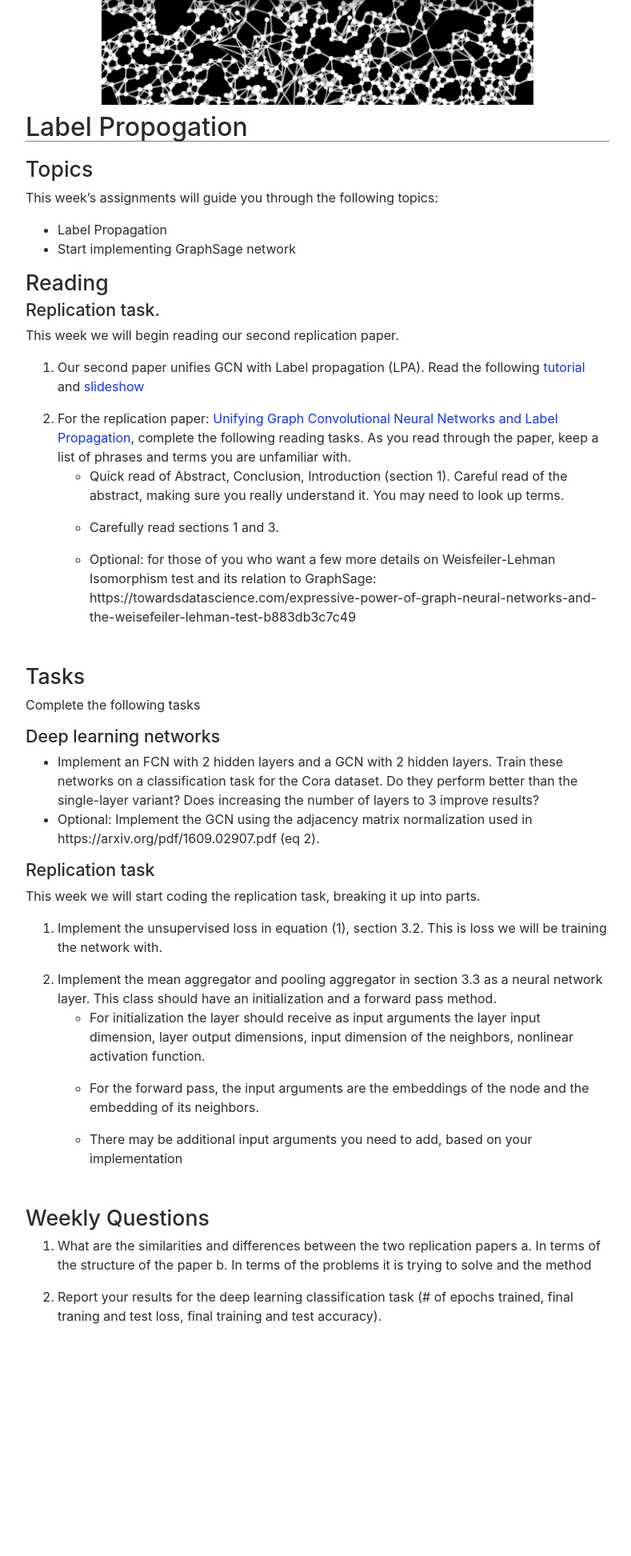
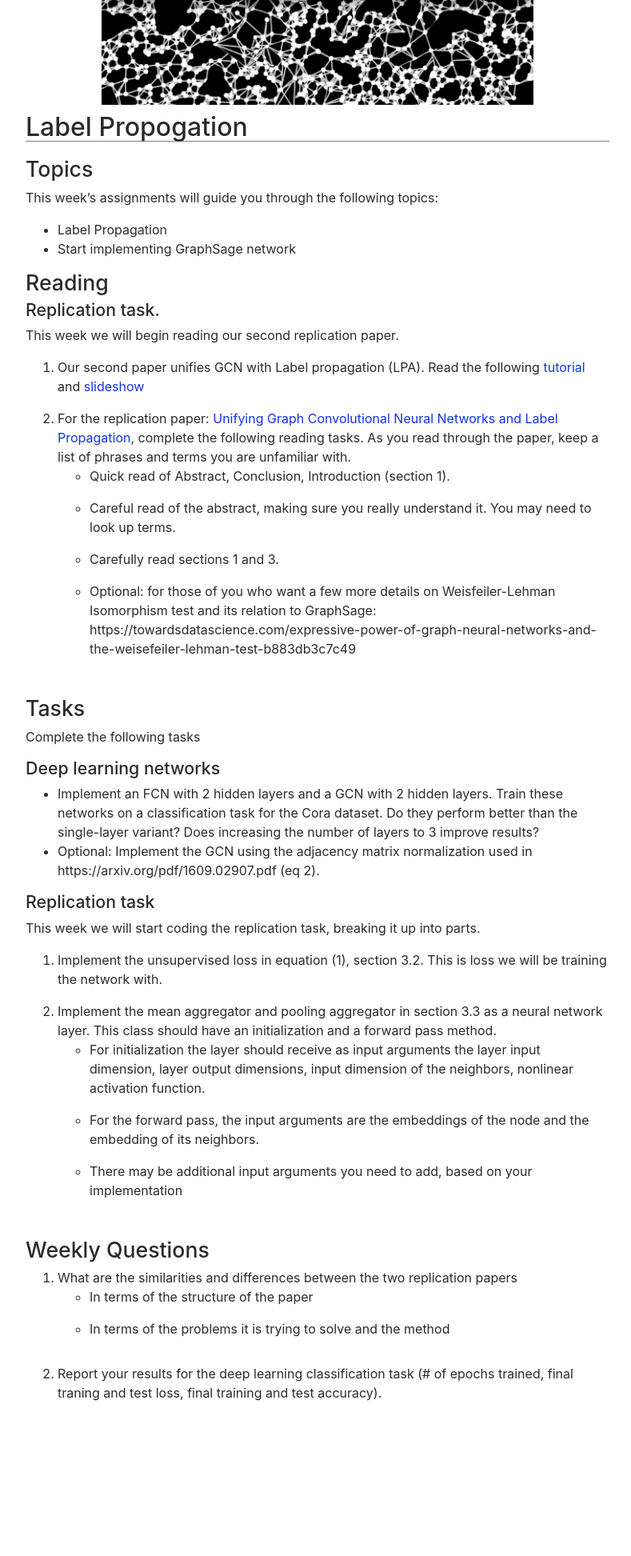
Before and after one commit to gmishne/capstone-graph-analysis, a Jekyll site: the page built from weeks/04-Label-Propogation.md, in a window 1280 px wide. Shown: the whole page at 80% size, without its empty margins (243-1032 px from the left). Built offline with Jekyll 4.4.1, drawn with Linux system fonts in a browser that asks for light colours; nearby versions of some CDN libraries; before the commit the page ends 1849 px from its top, so only the background shows below that.

```diff
--- a/weeks/04-Label-Propogation.md
+++ b/weeks/04-Label-Propogation.md
@@ -20,7 +20,7 @@ This week we will begin reading our second replication paper.
 1. Our second paper unifies GCN with Label propagation (LPA). Read the following [tutorial](https://towardsdatascience.com/label-propagation-demystified-cd5390f27472) and [slideshow](http://www.leonidzhukov.net/hse/2015/networks/lectures/lecture17.pdf)
 2. For the replication paper: [Unifying Graph Convolutional Neural Networks and Label Propagation](https://arxiv.org/pdf/2002.06755), complete the following reading tasks. As you read through the paper, keep a list of phrases and terms you are unfamiliar with.
 * Quick read of Abstract, Conclusion, Introduction (section 1).
-Careful read of the abstract, making sure you really understand it. You may need to look up terms.
+* Careful read of the abstract, making sure you really understand it. You may need to look up terms.
 * Carefully read sections 1 and 3.
 * Optional: for those of you who want a few more details on Weisfeiler-Lehman Isomorphism test and its relation to GraphSage: https://towardsdatascience.com/expressive-power-of-graph-neural-networks-and-the-weisefeiler-lehman-test-b883db3c7c49
 
@@ -46,6 +46,6 @@ This week we will start coding the replication task, breaking it up into parts.
 ## Weekly Questions
 
 1.    What are the similarities and differences between the two replication papers
-a.    In terms of the structure of the paper
-b.    In terms of the problems it is trying to solve and the method
+* In terms of the structure of the paper
+* In terms of the problems it is trying to solve and the method
 2.    Report your results for the deep learning classification task (# of epochs trained, final traning and test loss, final training and test accuracy).
```
